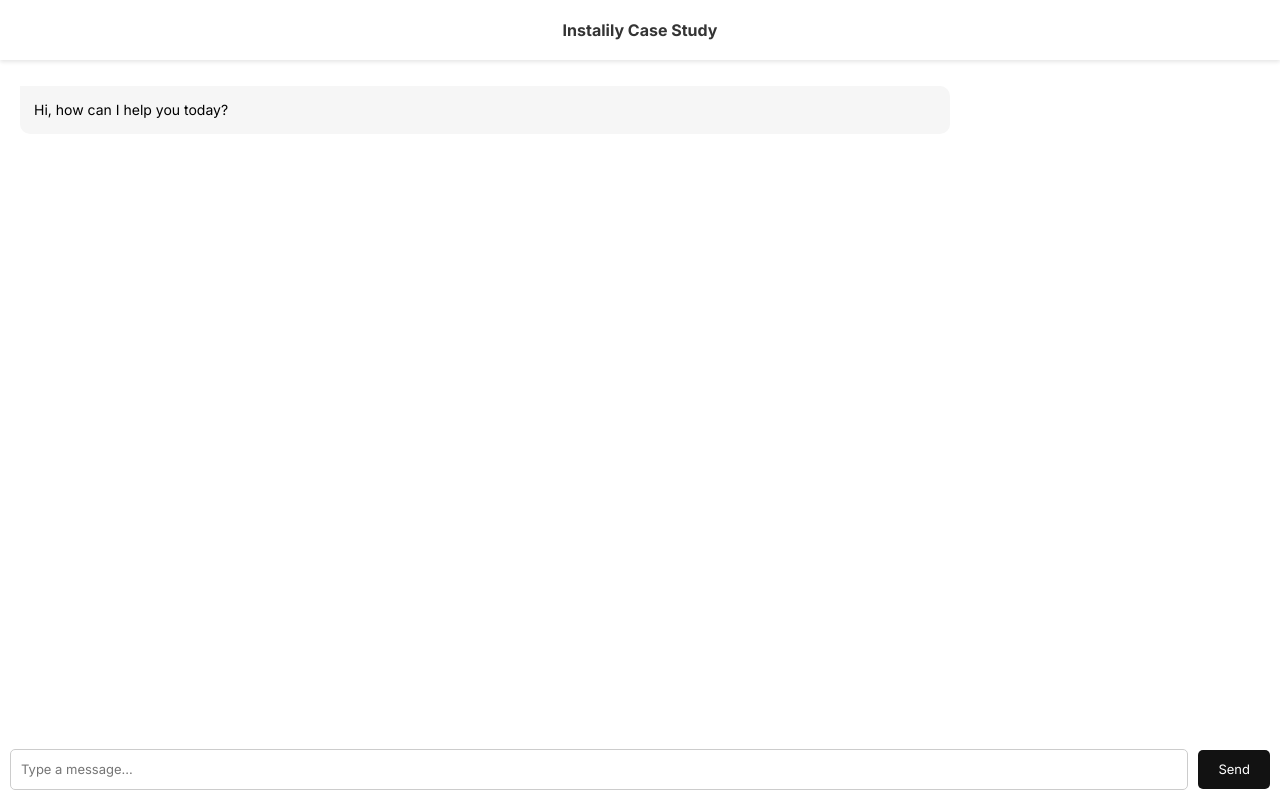
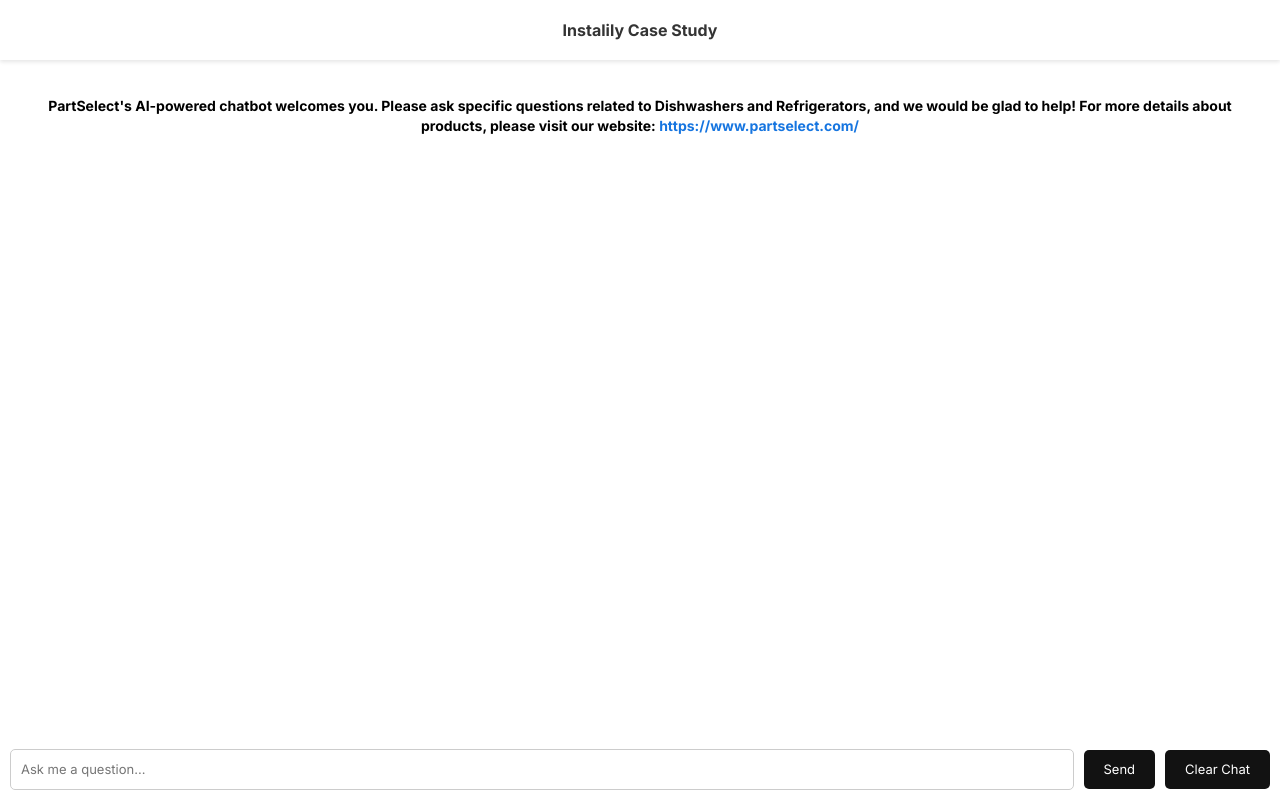
Before and after one commit to subratppandey/ai-chatbot-instalily, a React (Create React App) app in the folder frontend/: page / in a window 1280 px wide. Built offline with nearby package versions, Linux system fonts and the light colour scheme.

Commit message:
adds clear history button, scroll top/bottom feature, local storage, copying to clipboard

```diff
--- a/frontend/src/components/ChatWindow.js
+++ b/frontend/src/components/ChatWindow.js
@@ -2,46 +2,142 @@ import React, { useState, useEffect, useRef } from "react";
 import "./ChatWindow.css";
 import { getAIMessage } from "../api/api";
 import { marked } from "marked";
+import { FiCopy } from "react-icons/fi";
 
 function ChatWindow() {
-
   const defaultMessage = [{
     role: "assistant",
-    content: "Hi, how can I help you today?"
+    isDefault: true,
+    content: "PartSelect's AI-powered chatbot welcomes you. Please ask specific questions related to Dishwashers and Refrigerators, and we would be glad to help! For more details about products, please visit our website: https://www.partselect.com/"
   }];
 
-  const [messages,setMessages] = useState(defaultMessage)
+  const [messages, setMessages] = useState(() => {
+    const savedMessages = localStorage.getItem('chatMessages');
+    return savedMessages ? JSON.parse(savedMessages) : defaultMessage;
+  });
+
   const [input, setInput] = useState("");
+  const [isSending, setIsSending] = useState(false);
+  const [copiedMessageIndex, setCopiedMessageIndex] = useState(null);
+  const [showScrollButton, setShowScrollButton] = useState(false);
+  const [scrollDirection, setScrollDirection] = useState('top'); // 'top' or 'bottom'
 
   const messagesEndRef = useRef(null);
+  const chatContainerRef = useRef(null);
 
   const scrollToBottom = () => {
     messagesEndRef.current.scrollIntoView({ behavior: "smooth" });
   };
 
+  const scrollToTop = () => {
+    if (chatContainerRef.current) {
+      chatContainerRef.current.scrollTo({
+        top: 0,
+        behavior: "smooth"
+      });
+    }
+  };
+
+  const handleScrollButtonClick = () => {
+    if (scrollDirection === 'top') {
+      scrollToTop();
+    } else {
+      scrollToBottom();
+    }
+  };
+
   useEffect(() => {
+    localStorage.setItem('chatMessages', JSON.stringify(messages));
     scrollToBottom();
   }, [messages]);
 
+  // Show or hide the scroll button based on the scroll position and content height
+  useEffect(() => {
+    const handleScroll = () => {
+      const chatContainer = chatContainerRef.current;
+
+      // Check if the total height exceeds the visible height (scrollable content)
+      const isScrollable = chatContainer.scrollHeight > chatContainer.clientHeight;
+
+      if (isScrollable) {
+        setShowScrollButton(true);
+
+        // Determine when to show "Scroll to Bottom" or "Scroll to Top"
+        if (chatContainer.scrollTop === 0) {
+          setScrollDirection('bottom'); // Show "Scroll to Bottom" when at the top
+        } else if (chatContainer.scrollTop + chatContainer.clientHeight < chatContainer.scrollHeight - 200) {
+          setScrollDirection('top'); // Show "Scroll to Top" when scrolled down
+        } else {
+          setShowScrollButton(false); // Hide button when at the bottom
+        }
+      } else {
+        setShowScrollButton(false); // Don't show the button if there isn't enough content to scroll
+      }
+    };
+
+    const chatContainer = chatContainerRef.current;
+    chatContainer.addEventListener("scroll", handleScroll);
+
+    return () => {
+      chatContainer.removeEventListener("scroll", handleScroll);
+    };
+  }, []);
+
   const handleSend = async (input) => {
-    if (input.trim() !== "") {
-      // Set user message
+    if (input.trim() !== "" && !isSending) {
+      setIsSending(true);
       setMessages(prevMessages => [...prevMessages, { role: "user", content: input }]);
       setInput("");
 
-      // Call API & set assistant message
+      // Show loading dots
+      const loadingMessageId = Date.now();
+      setMessages(prevMessages => [...prevMessages, { role: "loading", content: "...", id: loadingMessageId }]);
+
+      // Get response from the API
       const newMessage = await getAIMessage(input);
-      setMessages(prevMessages => [...prevMessages, newMessage]);
+
+      // Replace the loading message with the actual response
+      setMessages(prevMessages => prevMessages.map(msg =>
+        msg.id === loadingMessageId ? { ...newMessage, id: undefined } : msg
+      ));
+
+      setIsSending(false);
     }
   };
 
+  const handleCopy = (content, index) => {
+    navigator.clipboard.writeText(content).then(() => {
+      setCopiedMessageIndex(index);
+
+      setTimeout(() => setCopiedMessageIndex(null), 2000);
+    });
+  };
+
+  // Clear chat history and local storage
+  const handleClearChat = () => {
+    localStorage.removeItem('chatMessages');
+    setMessages(defaultMessage);
+  };
+
   return (
-      <div className="messages-container">
+    <div className="messages-container" ref={chatContainerRef}>
       {messages.map((message, index) => (
         <div key={index} className={`${message.role}-message-container`}>
-                  {message.content && (
-                      <div className={`message ${message.role}-message`}>
+          {message.role === 'loading' ? (
+            <div className="typing-indicator">
+              <span className="dot">.</span><span className="dot">.</span><span className="dot">.</span>
+              <span> PartSelect is typing...</span>
+            </div>
+          ) : (
+            <div className={`message ${message.isDefault ? 'default-message' : `${message.role}-message`}`}>
               <div dangerouslySetInnerHTML={{__html: marked(message.content).replace(/<p>|<\/p>/g, "")}}></div>
+
+              {!message.isDefault && message.role === "assistant" && (
+                <div className="copy-icon-container">
+                  <FiCopy className="copy-button" onClick={() => handleCopy(message.content, index)} />
+                  {copiedMessageIndex === index && <span className="copied-notification">Copied!</span>}
+                </div>
+              )}
             </div>
           )}
         </div>
@@ -51,17 +147,28 @@ function ChatWindow() {
         <input
           value={input}
           onChange={(e) => setInput(e.target.value)}
-              placeholder="Type a message..."
+          placeholder="Ask me a question..."
           onKeyPress={(e) => {
             if (e.key === "Enter" && !e.shiftKey) {
               handleSend(input);
               e.preventDefault();
             }
           }}
-              rows="3"
         />
-            <button className="send-button" onClick={handleSend}>
+        <button className="send-button" onClick={() => handleSend(input)} disabled={isSending}>
           Send
+        </button>
+
+        {/* Only show the scroll button when necessary */}
+        {showScrollButton && (
+          <button className="scroll-to-top" onClick={handleScrollButtonClick}>
+            {scrollDirection === 'top' ? '⬆' : '⬇'}
+          </button>
+        )}
+
+        {/* Clear Chat Button */}
+        <button className="clear-chat-button" onClick={handleClearChat}>
+          Clear Chat
         </button>
       </div>
     </div>
```
Lines whose indentation alone changed are shown as unchanged.
